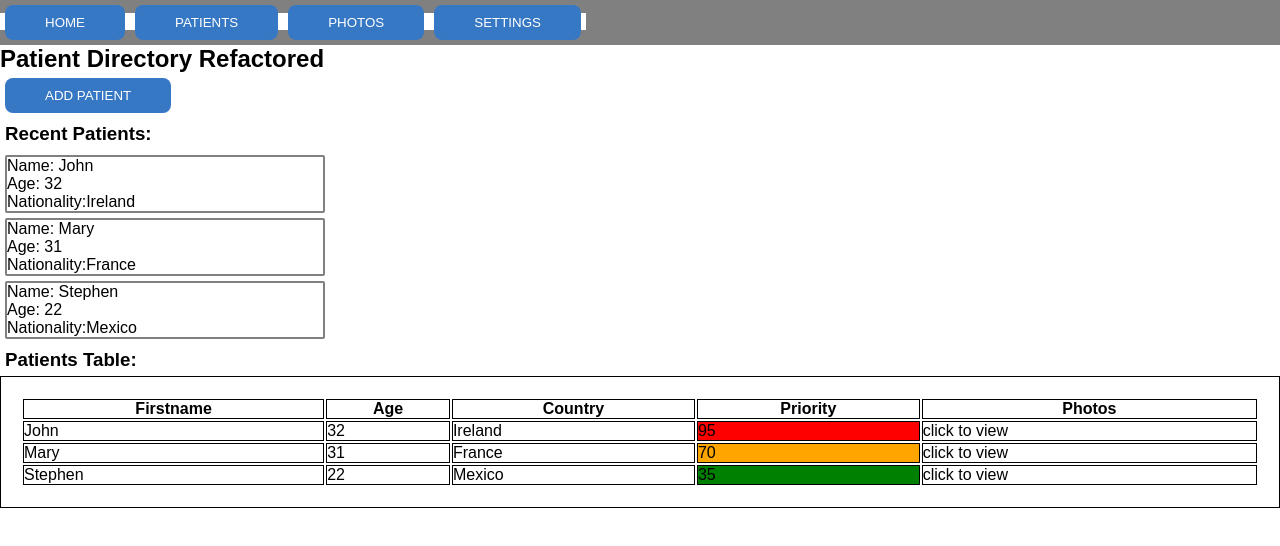
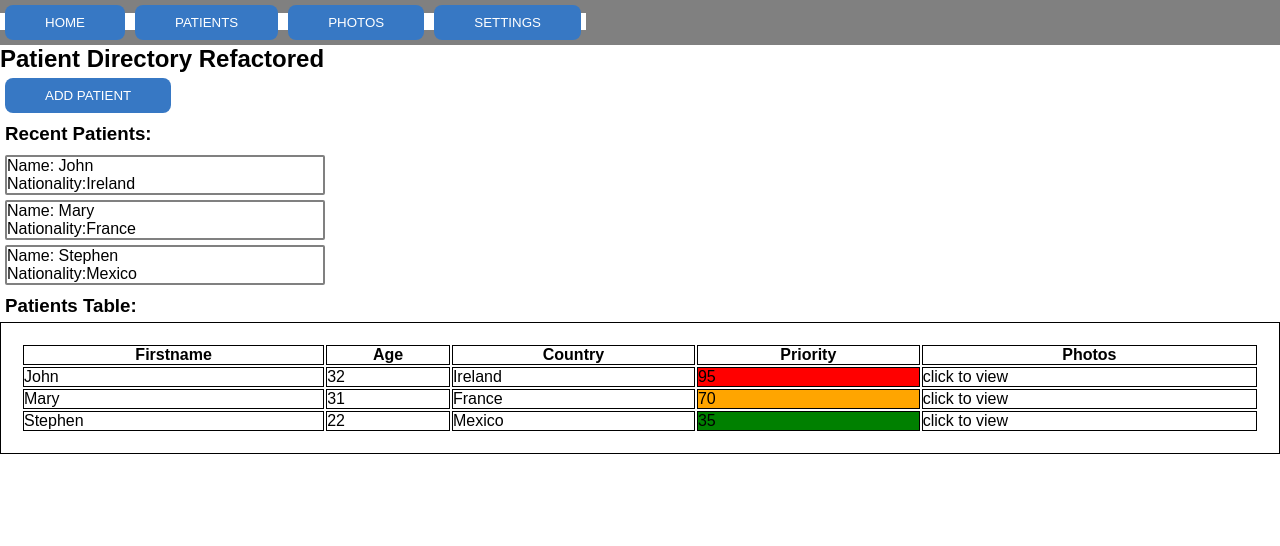
Before and after one commit to lukostelloe/cheetah-app, a Next.js app: page /newdirectory in a window 1280 px wide. Shown: the top 546 px of the page. Built offline with nearby package versions, Linux system fonts and the light colour scheme.

Commit message:
chore(Patient): fix different patient attributes

```diff
--- a/src/pages/newdirectory.tsx
+++ b/src/pages/newdirectory.tsx
@@ -23,7 +23,7 @@ function Newdirectory() {
           <li key={patient.name}>
             <NewPatientComponent
               name={patient.name}
-              age={patient.age}
+              age={patient.dob}
               nationality={patient.country}
             />
           </li>
```
